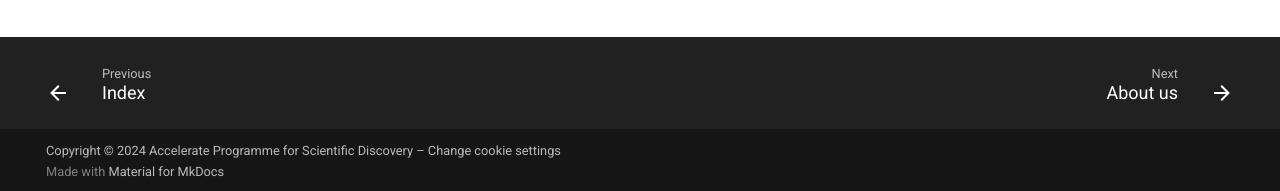
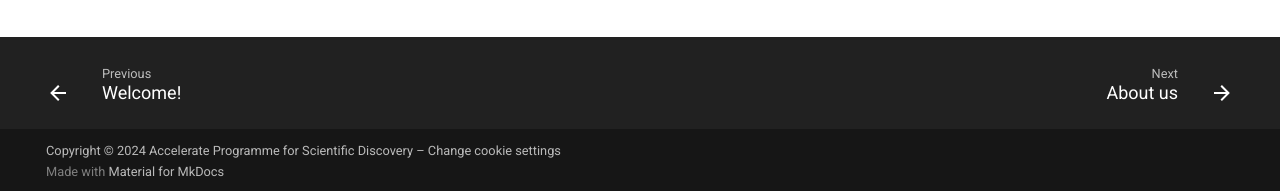
Before and after one commit to acceleratescience/packaging-publishing, an MkDocs documentation site: the page built from docs/Home/workshop.md, in a window 1280 px wide and 900 px high, scrolled down 620 px. Shown: the part 706-897 px from the top of the window. Built offline with MkDocs 1.6.1 and Material for MkDocs 9.7.7, drawn with Linux system fonts in a browser that asks for light colours; comment, search, counter and statistics services are not loaded.

```diff
--- a/mkdocs.yml
+++ b/mkdocs.yml
@@ -3,7 +3,7 @@
 site_url: https://acceleratescience.github.io/packaging-publishing/
 nav:
   - Home:
-    - index.md
+    - Welcome!: index.md
     - The Workshop: Home/workshop.md
     - License: Home/LICENSE.md
     - About us: Home/about.md
```
Also changed, not shown: docs/index.md (+2 -0 lines).
